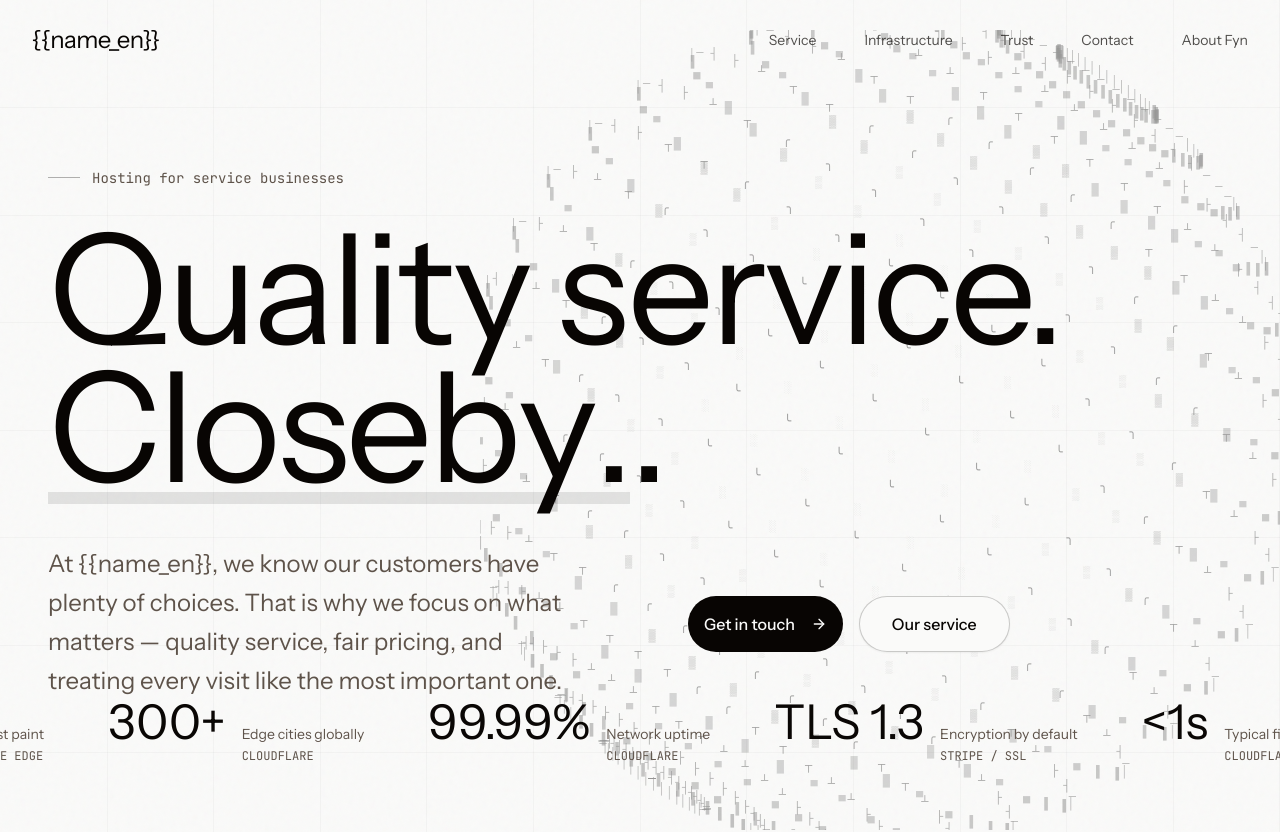
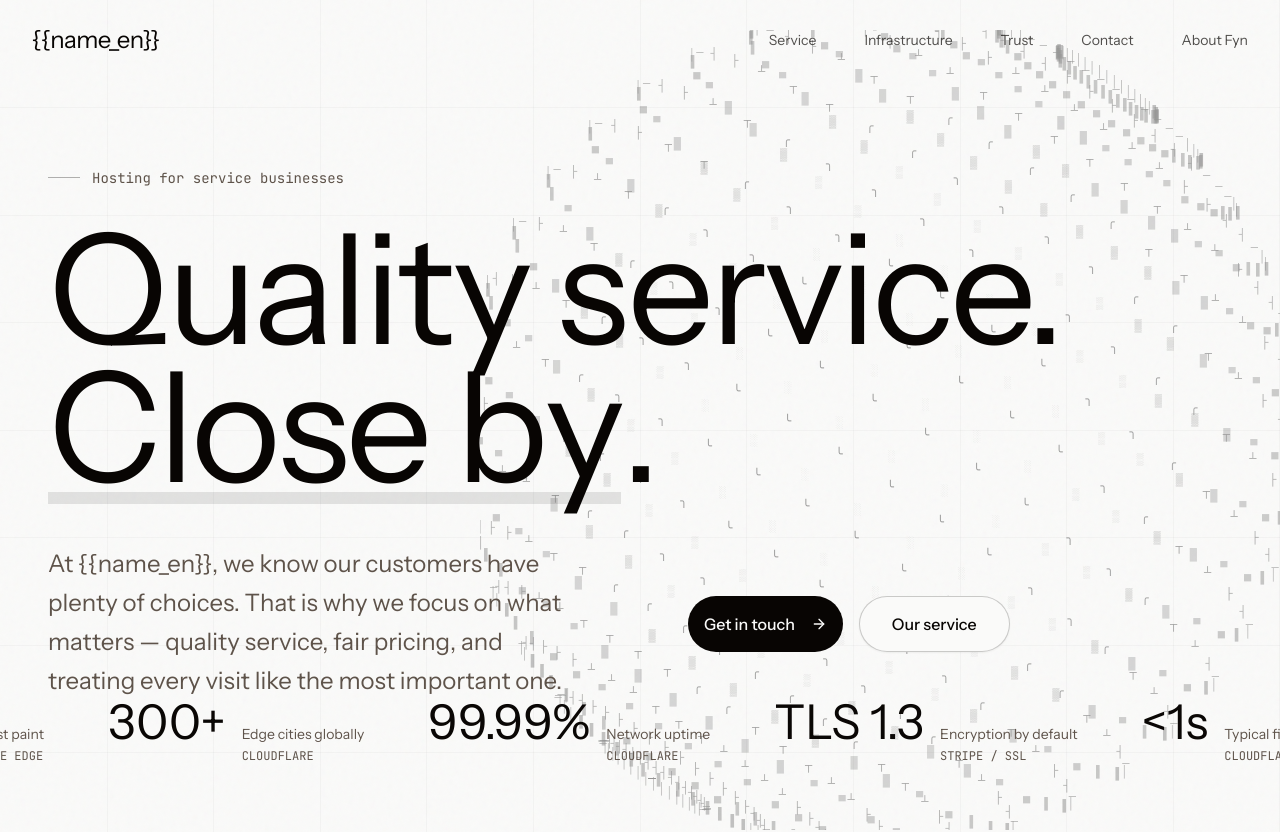
Before and after one commit to galco-dev/fynsubs, a Next.js app: page /fynsubs/ in a window 1280 px wide. Shown: the top 832 px of the page. Built offline with nearby package versions, Linux system fonts and the light colour scheme.

Commit message:
Update hero-section.tsx

```diff
--- a/components/landing/hero-section.tsx
+++ b/components/landing/hero-section.tsx
@@ -5,7 +5,7 @@ import { Button } from "@/components/ui/button";
 import { ArrowRight } from "lucide-react";
 import { AnimatedSphere } from "./animated-sphere";
 
-const words = ["Close by."];
+const words = ["Close by"];
 
 export function HeroSection() {
   const [isVisible, setIsVisible] = useState(false);
@@ -88,6 +88,7 @@ export function HeroSection() {
                       className="inline-block animate-char-in"
                       style={{
                         animationDelay: `${i * 50}ms`,
+                        whiteSpace: "pre",
                       }}
                     >
                       {char}
```
